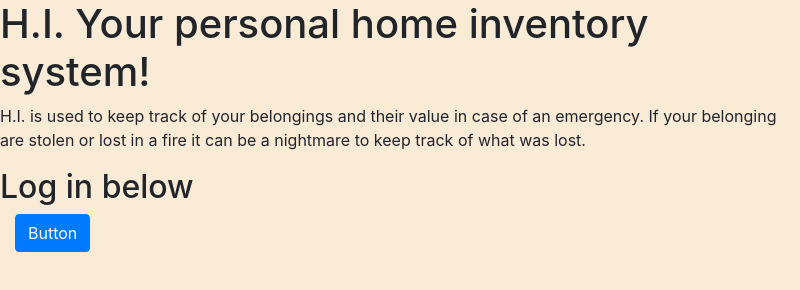
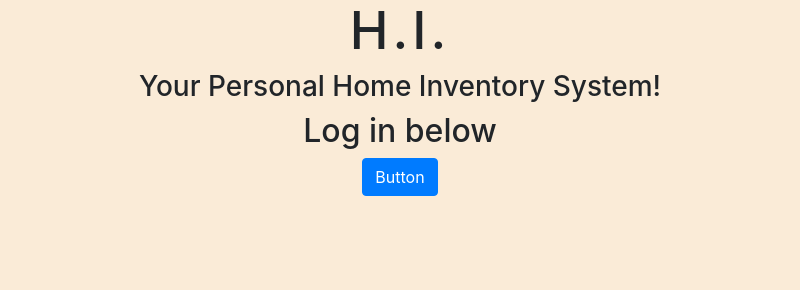
Before and after one commit to KalinBowden/HackDaOzarks, an Electron app: page index.html in a window 800 px wide. Drawn offline with nearby package versions, Linux system fonts and the light colour scheme.

Commit message:
Passing it off

```diff
--- a/index.html
+++ b/index.html
@@ -8,10 +8,10 @@
 </head>
 
 <body>
-    <header>
-        <h1>H.I. Your personal home inventory system!</h1>
-        <p>H.I. is used to keep track of your belongings and their value in case of an emergency. If your belonging are stolen or lost in a fire it can be a nightmare to keep track of what was lost.</p>
-        <h2>Log in below</h2>
+    <header >
+        <h1 class = "Main-Header">H.I.</h1>
+        <h3>Your Personal Home Inventory System!</h3>
+        <h2 class = "Log-in">Log in below</h2>
     </header>
     <div class="container-fluid">
         <button class="btn btn-primary" type="submit">Button</button>
--- a/styles.css
+++ b/styles.css
@@ -1,4 +1,11 @@
 body
 {
     background-color:antiquewhite;
+    text-align: center;
 }
+
+.Main-Header
+{
+    letter-spacing: 4px;
+    font-size: 52px;
+}
```
